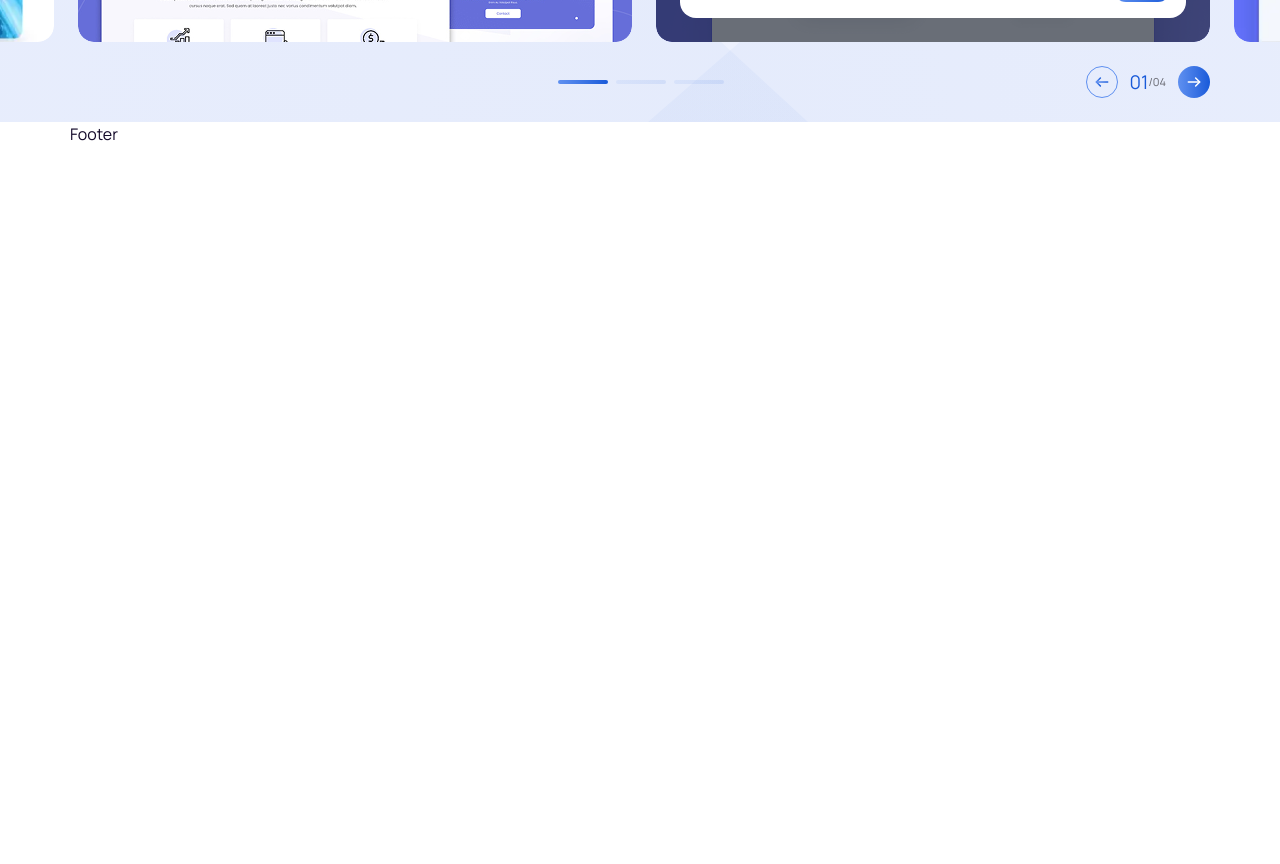
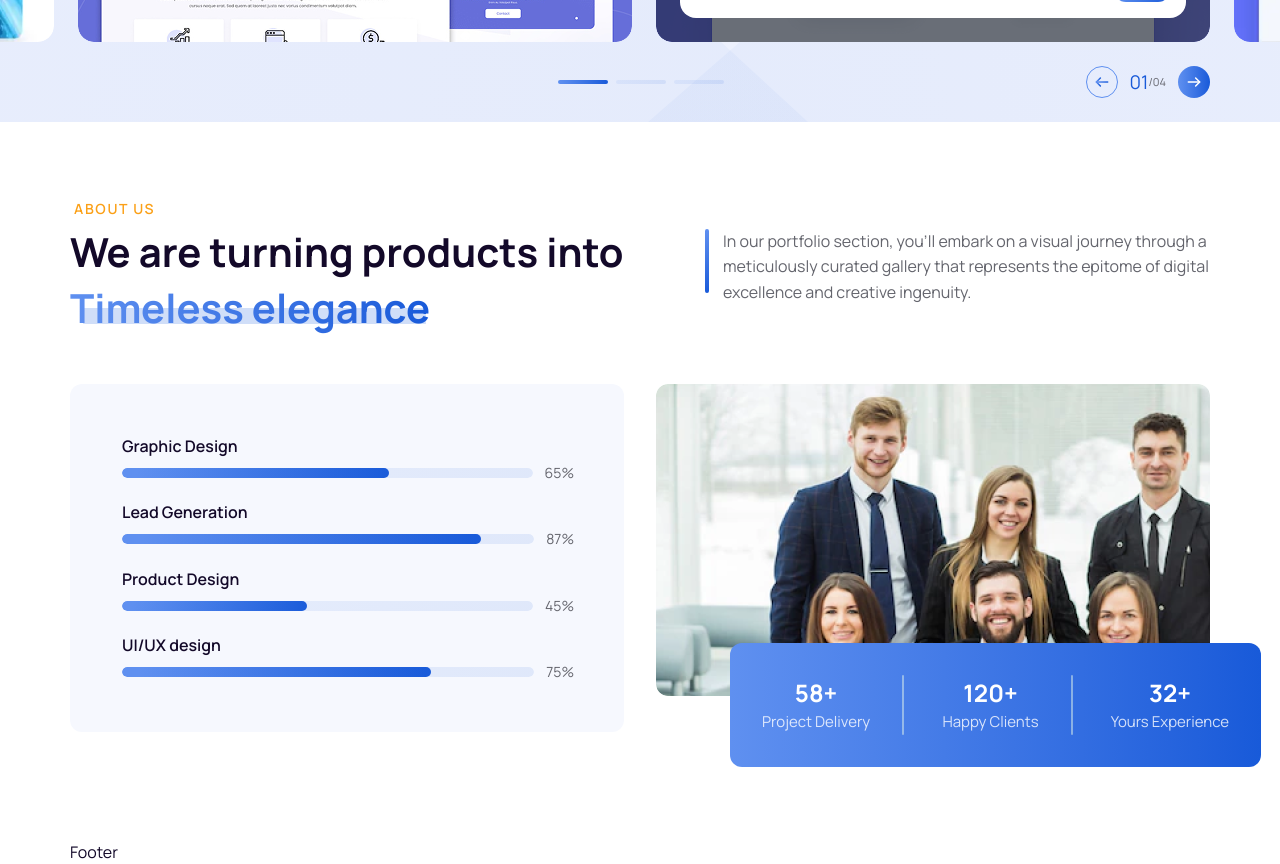
Before and after one commit to Sohana-Karniz-Mimmi/WebWhiz, a Next.js app: page / in a window 1280 px wide. Shown: the part 1400-2264 px from the top of the page. Before the commit the page ends 1546 px from the top, so only its background shows below. Built offline with nearby package versions, Linux system fonts and the light colour scheme.

Commit message:
fixed some issues in aboout section

```diff
--- a/src/app/(main)/page.tsx
+++ b/src/app/(main)/page.tsx
@@ -7,7 +7,7 @@ export default function Home() {
     <main className="w-full min-h-screen">
       <Hero />
       <Portfolio />
-      {/* <About /> */}
+      <About />
     </main>
   );
 }
--- a/src/components/Home/About/About.tsx
+++ b/src/components/Home/About/About.tsx
@@ -6,7 +6,7 @@ import Skills from "./Skills";
 
 const About = () => {
   return (
-    <div className="md:py-[76px] py-[32px]">
+    <div className="lg:py-[76px] py-[42px]">
       <div className="custom_container pb-8">
         <Text className="xl:pl-1" variant="caption">
           About us
@@ -36,7 +36,6 @@ const About = () => {
 
         {/* Skill and image */}
         <Skills />
-
       </div>
     </div>
   );
--- a/src/components/Home/About/Skills.tsx
+++ b/src/components/Home/About/Skills.tsx
@@ -15,7 +15,7 @@ const Skills = () => {
   ];
 
   return (
-    <div className="flex flex-col md:flex-row gap-8 md:mt-[48px] mt-[30px]">
+    <div className="flex flex-col md:flex-row gap-[32px] md:mt-[48px] mt-[30px]">
       {/* Skills */}
       <div className="flex-1 p-[50px] rounded-[12px] bg-[rgba(24,90,217,0.04)] max-w-[554px] h-[348px]">
         {skills.map((skill, index) => (
@@ -51,8 +51,7 @@ const Skills = () => {
         </div>
 
         {/* Box */}
-        <div className="absolute -bottom-[72px] left-0 -right-[130px] flex justify-center">
-          <div className="w-full max-w-[531px] h-[124px] p-[32px] rounded-[12px] bg-gradient-to-r from-primary-start to-primary-end flex items-center justify-between">
+        <div className="w-full max-w-[531px] h-[124px] p-[32px] rounded-[12px] bg-gradient-to-r from-primary-start to-primary-end flex items-center justify-between absolute -bottom-[71px] left-[74px] -right-[51px]">
           {stats.map((stat, index) => (
             <div key={index} className="flex items-center gap-[32px]">
               <div className="text-center">
@@ -71,7 +70,6 @@ const Skills = () => {
         </div>
       </div>
     </div>
-    </div>
   );
 };
 
```
Lines whose indentation alone changed are shown as unchanged.
